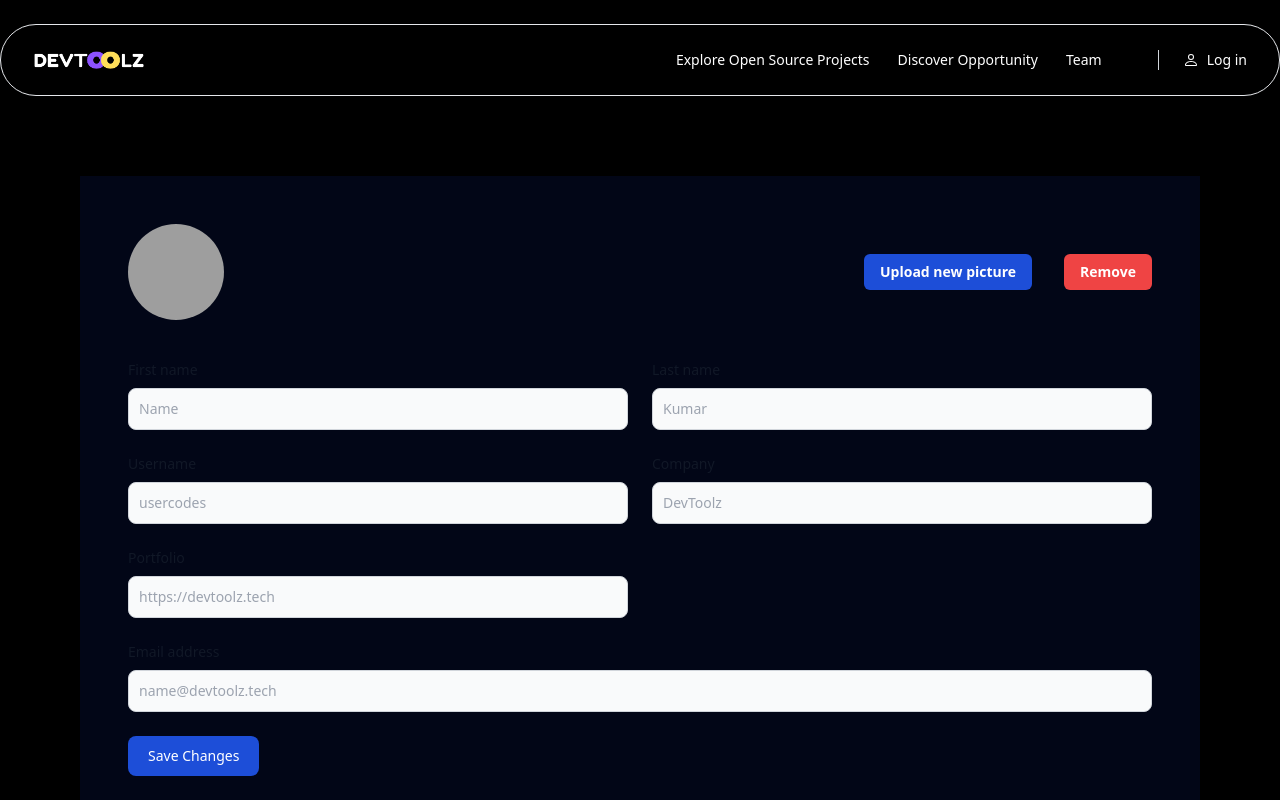
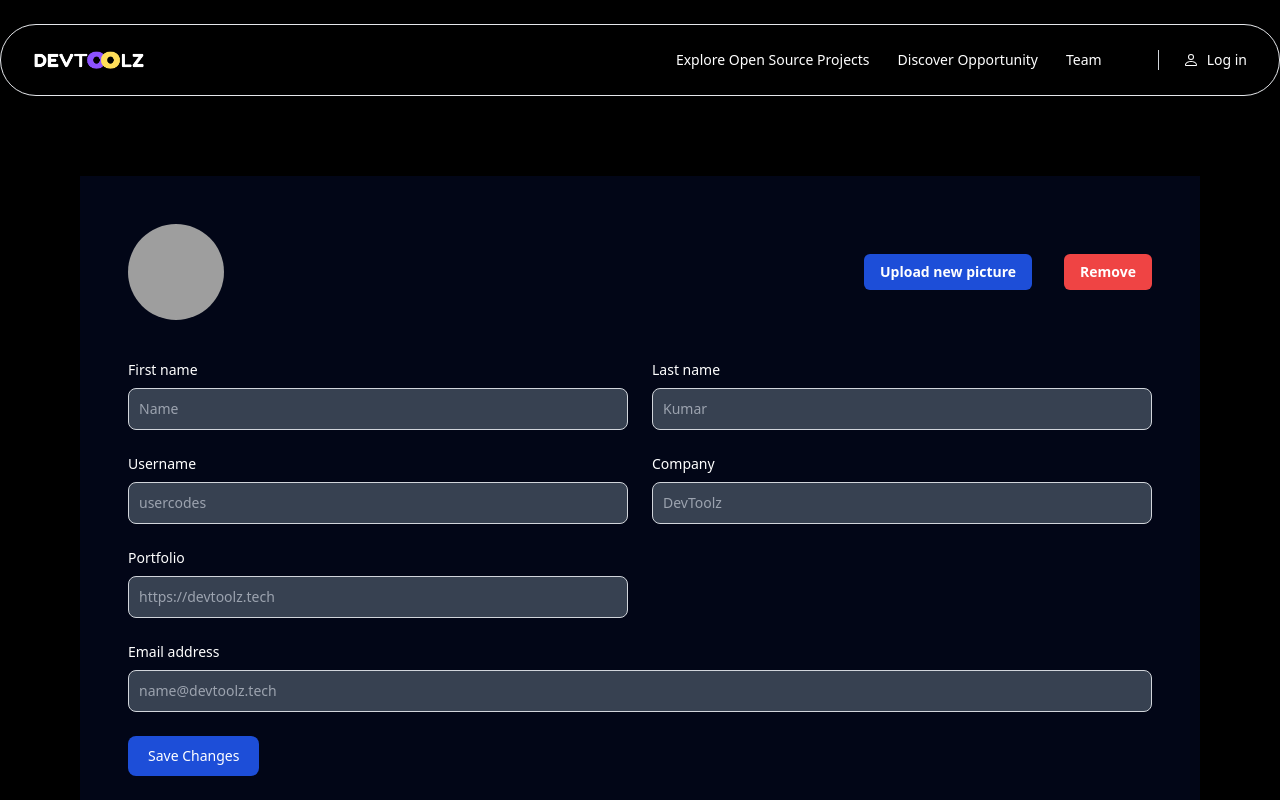
Before and after one commit to gyancodes/devtoolz, a Next.js app: page /UserProfile in a window 1280 px wide. Shown: the top 800 px of the page. Built offline with nearby package versions, Linux system fonts and the light colour scheme; grey boxes are pictures that could not be loaded.

Commit message:
fixed light/dark mode for user profile

```diff
--- a/src/pages/UserProfile.js
+++ b/src/pages/UserProfile.js
@@ -27,14 +27,14 @@
                 <div>
                   <label
                     htmlFor="first_name"
-                    className="block mb-2 text-sm font-medium text-gray-900 dark:text-white"
+                    className="block mb-2 text-sm font-medium text-white"
                   >
                     First name
                   </label>
                   <input
                     type="text"
                     id="first_name"
-                    className="bg-gray-50 border border-gray-300 text-gray-900 text-sm rounded-lg focus:ring-blue-500 focus:border-blue-500 block w-full p-2.5 dark:bg-gray-700 dark:border-gray-600 dark:placeholder-gray-400 dark:text-white dark:focus:ring-blue-500 dark:focus:border-blue-500"
+                    className="bg-gray-700 border border-gray-300 text-white text-sm rounded-lg focus:ring-blue-500 focus:border-blue-500 block w-full p-2.5 dark:bg-gray-700 dark:border-gray-600 dark:placeholder-gray-400 dark:text-white dark:focus:ring-blue-500 dark:focus:border-blue-500"
                     placeholder="Name"
                     required=""
                   />
@@ -42,14 +42,14 @@
                 <div>
                   <label
                     htmlFor="last_name"
-                    className="block mb-2 text-sm font-medium text-gray-900 dark:text-white"
+                    className="block mb-2 text-sm font-medium text-white"
                   >
                     Last name
                   </label>
                   <input
                     type="text"
                     id="last_name"
-                    className="bg-gray-50 border border-gray-300 text-gray-900 text-sm rounded-lg focus:ring-blue-500 focus:border-blue-500 block w-full p-2.5 dark:bg-gray-700 dark:border-gray-600 dark:placeholder-gray-400 dark:text-white dark:focus:ring-blue-500 dark:focus:border-blue-500"
+                    className="bg-gray-700 border border-gray-300 text-white text-sm rounded-lg focus:ring-blue-500 focus:border-blue-500 block w-full p-2.5  dark:border-gray-600 dark:placeholder-gray-400 dark:text-white dark:focus:ring-blue-500 dark:focus:border-blue-500"
                     placeholder="Kumar"
                     required=""
                   />
@@ -57,7 +57,7 @@
                 <div>
                   <label
                     htmlFor="last_name"
-                    className="block mb-2 text-sm font-medium text-gray-900 dark:text-white"
+                    className="block mb-2 text-sm font-medium text-white"
                     required
                   >
                     Username
@@ -65,7 +65,7 @@
                   <input
                     type="text"
                     id="last_name"
-                    className="bg-gray-50 border border-gray-300 text-gray-900 text-sm rounded-lg focus:ring-blue-500 focus:border-blue-500 block w-full p-2.5 dark:bg-gray-700 dark:border-gray-600 dark:placeholder-gray-400 dark:text-white dark:focus:ring-blue-500 dark:focus:border-blue-500"
+                    className="bg-gray-700 border border-gray-300 text-white text-sm rounded-lg focus:ring-blue-500 focus:border-blue-500 block w-full p-2.5  dark:border-gray-600 dark:placeholder-gray-400 dark:text-white dark:focus:ring-blue-500 dark:focus:border-blue-500"
                     placeholder="usercodes"
                     required=""
                   />
@@ -73,14 +73,14 @@
                 <div>
                   <label
                     htmlFor="company"
-                    className="block mb-2 text-sm font-medium text-gray-900 dark:text-white"
+                    className="block mb-2 text-sm font-medium text-white"
                   >
                     Company
                   </label>
                   <input
                     type="text"
                     id="company"
-                    className="bg-gray-50 border border-gray-300 text-gray-900 text-sm rounded-lg focus:ring-blue-500 focus:border-blue-500 block w-full p-2.5 dark:bg-gray-700 dark:border-gray-600 dark:placeholder-gray-400 dark:text-white dark:focus:ring-blue-500 dark:focus:border-blue-500"
+                    className="bg-gray-700 border border-gray-300 text-white text-sm rounded-lg focus:ring-blue-500 focus:border-blue-500 block w-full p-2.5  dark:border-gray-600 dark:placeholder-gray-400 dark:text-white dark:focus:ring-blue-500 dark:focus:border-blue-500"
                     placeholder="DevToolz"
                     required=""
                   />
@@ -89,14 +89,14 @@
                 <div>
                   <label
                     htmlFor="website"
-                    className="block mb-2 text-sm font-medium text-gray-900 dark:text-white"
+                    className="block mb-2 text-sm font-medium text-white"
                   >
                     Portfolio
                   </label>
                   <input
                     type="url"
                     id="website"
-                    className="bg-gray-50 border border-gray-300 text-gray-900 text-sm rounded-lg focus:ring-blue-500 focus:border-blue-500 block w-full p-2.5 dark:bg-gray-700 dark:border-gray-600 dark:placeholder-gray-400 dark:text-white dark:focus:ring-blue-500 dark:focus:border-blue-500"
+                    className="bg-gray-700 border border-gray-300 text-white text-sm rounded-lg focus:ring-blue-500 focus:border-blue-500 block w-full p-2.5  dark:border-gray-600 dark:placeholder-gray-400 dark:text-white dark:focus:ring-blue-500 dark:focus:border-blue-500"
                     placeholder="https://devtoolz.tech"
                     required=""
                   />
@@ -105,14 +105,14 @@
               <div className="mb-6">
                 <label
                   htmlFor="email"
-                  className="block mb-2 text-sm font-medium text-gray-900 dark:text-white"
+                  className="block mb-2 text-sm font-medium text-white"
                 >
                   Email address
                 </label>
                 <input
                   type="email"
                   id="email"
-                  className="bg-gray-50 border border-gray-300 text-gray-900 text-sm rounded-lg focus:ring-blue-500 focus:border-blue-500 block w-full p-2.5 dark:bg-gray-700 dark:border-gray-600 dark:placeholder-gray-400 dark:text-white dark:focus:ring-blue-500 dark:focus:border-blue-500"
+                  className="bg-gray-700 border border-gray-300 text-white text-sm rounded-lg focus:ring-blue-500 focus:border-blue-500 block w-full p-2.5  dark:border-gray-600 dark:placeholder-gray-400 dark:text-white dark:focus:ring-blue-500 dark:focus:border-blue-500"
                   placeholder="name@devtoolz.tech"
                   required=""
                 />
```
